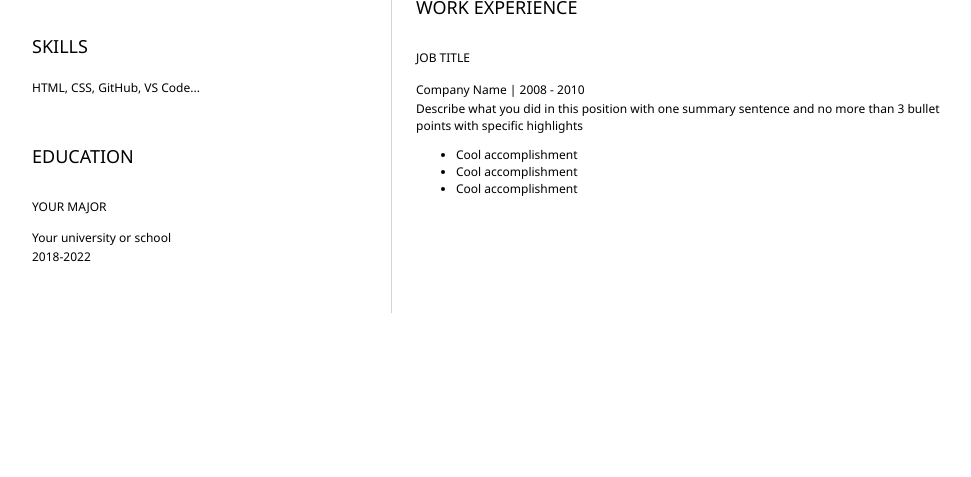
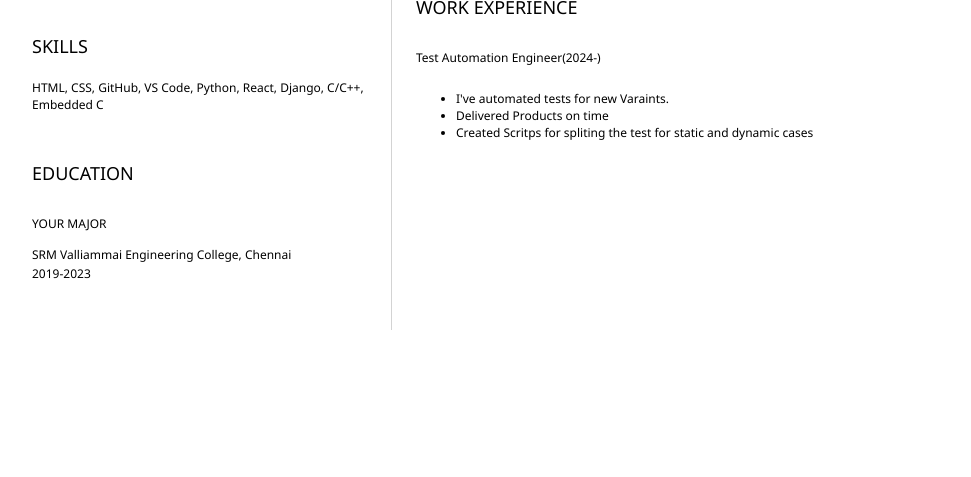
Before and after one commit to RajSuriyan/azure-static-app, a plain HTML site: page index.html in a window 1280 px wide. Shown: the part 323-800 px from the top of the page, without its empty margins (152-1123 px from the left). Drawn offline with Linux system fonts and the light colour scheme.

Commit message:
Add Static Files

```diff
--- a/index.html
+++ b/index.html
@@ -8,9 +8,9 @@
 	<body>
 		<header id="header">
 			<!-- resume header with your name and title -->
-			<h1>YOUR NAME</h1>
+			<h1>Raj Suriyan G</h1>
 			<hr>
-			YOUR TITLE
+			Assosiate Software Engineer
 			<hr>
 		</header>
 		<main>
@@ -18,33 +18,34 @@
 				<section>
 					<h2>CONTACT</h2>
 					<!-- contact info including social media -->
+
                     <p>
                         <i class="fa fa-envelope" aria-hidden="true"></i>
-                        <a href="mailto:your-email@example.com">your-email@example.com</a>
+                        <a href="mailto:rajsuriyan200110@gmail.com">rajsuriyan200110@gmail.com</a>
                     </p>
                     <p>
                         <i class="fab fa-github" aria-hidden="true"></i>
-                        <a href="github.com/gh-username">gh-username</a>
+                        <a href="https://github.com/RajSuriyan">RajSuriyan</a>
                     </p>
                     <p>
                         <i class="fab fa-linkedin" aria-hidden="true"></i>
-                        <a href="linkedin.com/linkedin-username">linkedin-username</a>
+                        <a href="https://linkedin.com/rajsuriyang">RajSuriyan</a>
                     </p>
 				</section>
 				<section>
 					<h2>SKILLS</h2>
 					<!-- your skills -->
-                    <p>HTML, CSS, GitHub, VS Code...</p>
+                    <p>HTML, CSS, GitHub, VS Code, Python, React, Django, C/C++, Embedded C</p>
 				</section>
 				<section>
 					<h2>EDUCATION</h2>
 					<!-- your education -->
                     <h3>YOUR MAJOR</h3>
                     <p>
-                        Your university or school
+                        SRM Valliammai Engineering College, Chennai
                     </p>
                     <p>
-                        2018-2022
+                        2019-2023
                     </p>
 				</section>
 			</article>
@@ -52,22 +53,16 @@
 				<section>
 					<h2>ABOUT</h2>
 					<!-- about you -->
-					<p>A brief paragraph about you and what kind of company you want to work for.</p>
+					<p>I have a passion for talking to machines.</p>
 				</section>
 				<section>
 					<h2>WORK EXPERIENCE</h2>
 					<!-- your work experience -->
-                    <h3>JOB TITLE</h3>
-                    <p>
-                            Company Name | 2008 - 2010
-                    </p>
-                    <p>
-                            Describe what you did in this position with one summary sentence and no more than 3 bullet points with specific highlights
-                    </p>
+                    <h3>Test Automation Engineer(2024-)</h3>
                     <ul>
-                            <li>Cool accomplishment</li>
-                            <li>Cool accomplishment</li>
-                            <li>Cool accomplishment</li>
+                            <li>I've automated tests for new Varaints.</li>
+                            <li>Delivered Products on time</li>
+                            <li>Created Scritps for spliting the test for static and dynamic cases</li>
                     </ul>
 				</section>
 			</article>
```
